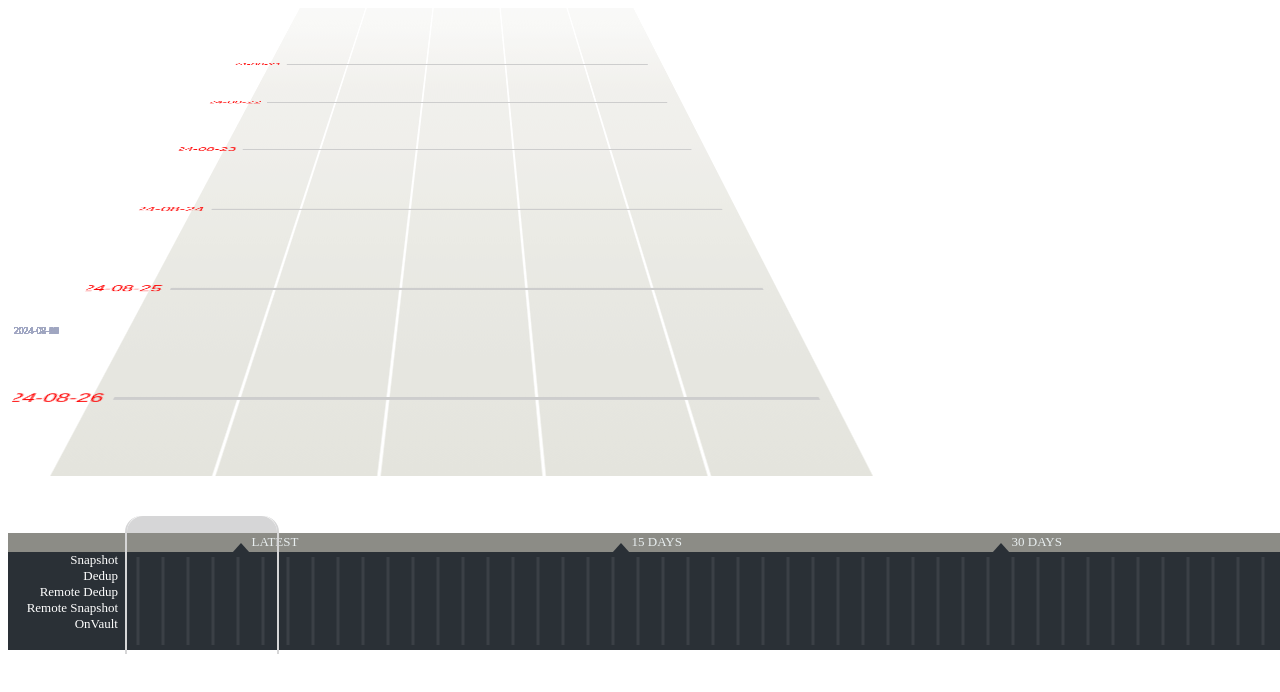
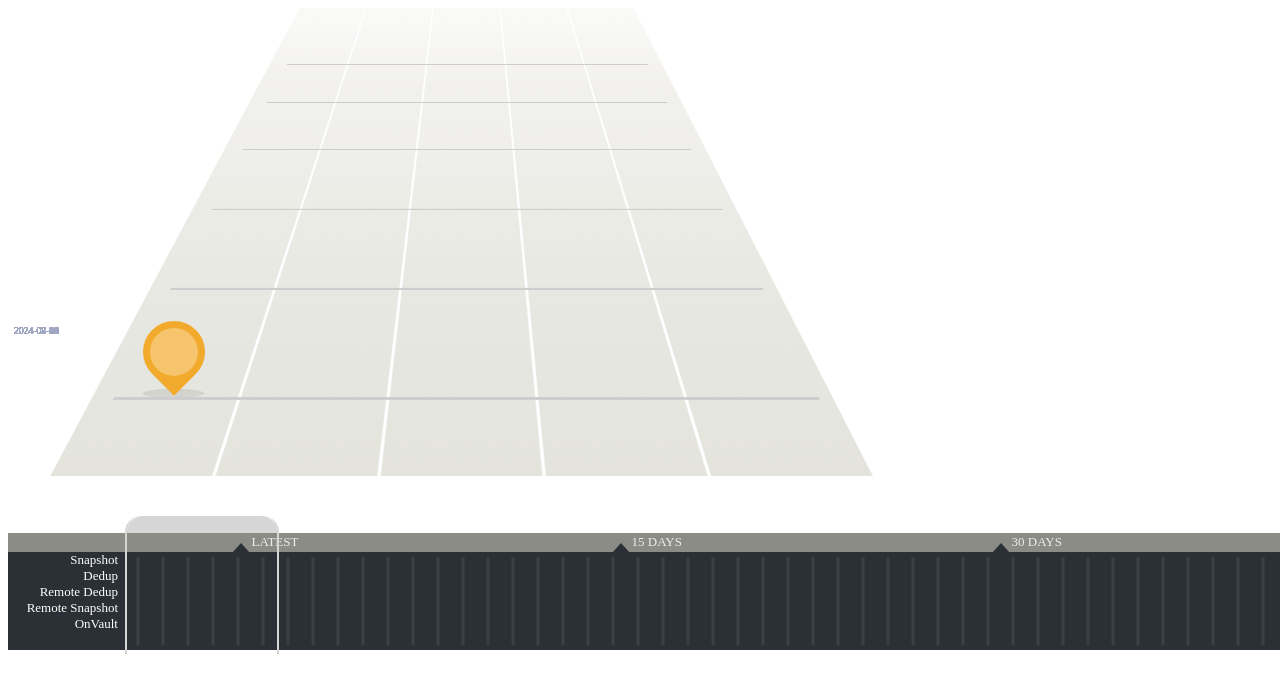
Before and after one commit to AccOlaDe-peng/vite-date-tick, a React (Vite) app: page / in a window 1280 px wide. Shown: the top 692 px of the page. Built offline with nearby package versions, Linux system fonts and the light colour scheme.

Commit message:
fix: 预研初始完成

```diff
--- a/src/App.css
+++ b/src/App.css
@@ -63,6 +63,101 @@
                                 }
                             }
                         }
+                    }
+                }
+            }
+
+            .markers {
+                height: 494px;
+                left: 0;
+                overflow: hidden;
+                top: 0;
+                width: 1055px;
+                .marker-container {
+                    position: absolute;
+                    height: 155px;
+                    width: 155px;
+                    .outer-halo {
+                        border-width: 1px;
+                        background: white;
+                        left: -15%;
+                        top: -15%;
+                        width: 130%;
+                        position: absolute;
+                        display: none;
+                        border-radius: 50%;
+                        border-style: solid;
+                        opacity: 1;
+                        height: 131%;
+                        background-color: transparent;
+                        z-index: 1;
+                    }
+                    .halo {
+                        background: white;
+                        border-radius: 50%;
+                        display: none;
+                        height: 130%;
+                        left: -15%;
+                        opacity: .46;
+                        position: absolute;
+                        top: -15%;
+                        width: 130%;
+                        z-index: 1;
+                    }
+                    .marker{
+                        background: #646464;
+                        border-radius: 50% 50% 50% 0;
+                        bottom: 0;
+                        left: 0;
+                        position: absolute;
+                        right: 0;
+                        top: 0;
+                        z-index: 1;
+                        transform: rotate(-45deg);
+                    }
+                    .marker::after{
+                        background: rgba(255, 255, 255, 0.3);
+                        border: 0;
+                        border-radius: 50%;
+                        bottom: 0;
+                        content: "";
+                        left: 0;
+                        margin: 11%;
+                        position: absolute;
+                        right: 0;
+                        top: 0;
+                        box-sizing: border-box;
+                        line-height: 1
+                    }
+                    .shadow {
+                        background: #2e353f;
+                        border-radius: 50%;
+                        bottom: -25%;
+                        box-shadow: inset 0 2px 0 #252A32;
+                        height: 15%;
+                        opacity: .3;
+                        position: absolute;
+                        width: 100%;
+                        z-index: -2;
+                    }
+                }
+                .marker-container.selected{
+                    .outer-halo {
+                        display: block;
+                    }
+                    .halo{
+                        display: block;
+                    }
+                }
+                .marker-container.snapshot{
+                    .outer-halo {
+                        border-color: #f2aa2d;
+                    }
+                    .halo{
+                        background-color: #f2aa2d;
+                    }
+                    .marker{
+                        background-color: #f2aa2d;
                     }
                 }
             }
--- a/src/App.jsx
+++ b/src/App.jsx
@@ -3,7 +3,7 @@
  * @author: pengrenchang
  * @Date: 2024-08-14 10:30:14
  * @LastEditors: pengrenchang
- * @LastEditTime: 2024-08-28 18:24:17
+ * @LastEditTime: 2024-08-29 15:24:18
  */
 
 import { useEffect, useRef, useState } from 'react';
@@ -15,47 +15,63 @@ import Draggable from 'react-draggable';
 import './App.css'
 
 function App() {
-    const [dateList, setDateList] = useState([]);
+    const [dateList, setDateList] = useState(new Map());
     const [maxTick, setMaxTick] = useState(0);
     const [maxTimeline, setMaxTimeline] = useState(0);
     const [maxTop, setMaxTop] = useState(0);
     const [position, setPosition] = useState({ x: 0, y: 0 });
+    const [selectId, setSelectId] = useState("");
     const svgRef = useRef(null);
     const tickRef = useRef(null);
     const scroll = useScroll(svgRef);
     const dateRef = useRef([]);
-    const numTicks = 50;
+    const numTicks = 50; //时间刻度
+    const containerHeight = 468; // 可视区域高度
+
+    const constantHeight = 1000;
+    const constantLeft = 400;
 
     //驱动比例
     const scale = round(maxTop / maxTimeline, 2);
     // 定义函数
     const  generateDateList = (endDate, days) => {
         // 创建日期数组
-        const dateList = range(days).map(i => {
+        const dateList_ = range(days).map(i => {
             // 使用dayjs往前推日期
             return dayjs(endDate).subtract(i, 'day').format('YYYY-MM-DD')
         }).reverse();
 
-        return dateList.map((date, i)=> ({date, tick: 50 + 180 * i, timeline: 5 + 25 * i}))
+        return dateList_.map((date, i)=> ({date, tick: 50 + 180 * i, timeline: 5 + 25 * i}))
     }
 
     useEffect(() => {
         const dateList_ = generateDateList("2024-08-26", numTicks);
         setMaxTick(dateList_[dateList_.length - 1].tick + 150)
         setMaxTimeline(dateList_[dateList_.length - 1].timeline)
-        setDateList(dateList_);
+        setDateList(prevMap => {
+            const newMap = new Map(prevMap);
+            dateList_.forEach(n => {
+                if (n == "2024-08-25") {
+                    newMap.set(n.date, {...n, startTime: [ dayjs("2024-08-25 12:30:30").unix(), [ dayjs("2024-08-25 08:30:30").unix()]]});
+                } else {
+                    newMap.set(n.date, n);
+                }
+            });
+            return newMap;
+        });
     }, [])
 
-    const callback = useMemoizedFn((entry) => {
-        setDateList(prev => {
-            return prev.map((item, i) => {
-                if (toNumber(entry.target.id) === i) {
-                    return { ...item, entry }
-                };
-                return item
-            })
-        })
-    });
+    // const callback = useMemoizedFn((entry) => {
+    //     setDateList(prevMap => {
+    //         const newMap = new Map(prevMap);
+    //         return newMap.map(([date, value]) => {
+    //             if (toNumber(entry.target.id) === i) {
+    //                 return { ...item, entry }
+    //             };
+    //             return item
+    //         })
+    //     })
+    // });
     const adjustSequenceIncreasingDiff = (arr) =>  {
         const n = arr.length;
         if (n < 2) return arr;
@@ -96,12 +112,16 @@ function App() {
         }
     }
 
+    const handleSelect = (e) => {
+        console.log(e.currentTarget.getAttribute("data-backup-id"))
+    }
+
     // console.log(dateList)
-    const [inViewport, ratio] = useInViewport(dateRef.current, {
-        callback,
-        // threshold: [0, 0.25, 0.5, 0.75, 1],
-        root: svgRef,
-    });
+    // const [inViewport, ratio] = useInViewport(dateRef.current, {
+    //     callback,
+    //     // threshold: [0, 0.25, 0.5, 0.75, 1],
+    //     root: svgRef,
+    // });
 
     const timeHeader = map(range(0, 720 + 15, 15), d => d === 0? "Latest": `${d} Days`);
 
@@ -111,14 +131,8 @@ function App() {
         const slidingDistance = scrollHeight - round(data.x * scale, 0)
         setPosition({ x: data.x, y: 0 });
         setScrollTop(slidingDistance)
-
     }
 
-    // const getTop = (n) => {
-    //     const top = parseInt(scroll?.top);
-    //     console.log(top, (n.tick - top ) % 468)
-    //     return  (n.tick - top ) % 468
-    // }
     useEffect(()=> {
         if(scroll?.top){
             const top = parseInt(scroll.top, 10);
@@ -126,6 +140,68 @@ function App() {
             const slidingDistance = round((maxTop - top) / scale, 0)
             setPosition({ x: slidingDistance, y: 0 })
             //刻度滚动逻辑
+            const tickElements = document.querySelectorAll('.tick');
+            // console.log(tickElements)
+            tickElements.forEach(tick => {
+                const initialTop = tick.id;
+                const date = tick.getAttribute("data");
+                const newTop = initialTop - top;
+                // 获取并打印刻度的滚动位置
+                if (date) {
+                    // console.log(newTop);
+                    // const tickScrollPositionTop = tick.getBoundingClientRect().top - svgRef.current?.getBoundingClientRect().top;
+                    // console.log(tick.getBoundingClientRect().top,svgRef.current?.getBoundingClientRect().top, tickScrollPositionTop)
+                    // 检查刻度标记是否在视口内
+                    if (newTop <= 0) {
+                        const tickScrollPositionTop = 0 - svgRef.current?.getBoundingClientRect().top;
+                        const tickScrollPositionLeft = 220;
+                        setDateList(prevMap => {
+                            const newMap = new Map(prevMap);
+                            newMap.set(date, { ...prevMap.get(date), style: {display: "none", top: tickScrollPositionTop, left: tickScrollPositionLeft} });
+                            return newMap;
+                        })
+                        // console.log(date, tickScrollPositionTop)
+                        // 将刻度标记移动到新的位置
+                        // dateList.map(n => {
+                        //     if (n.date === date) {
+                        //         return {...n, style:{top: }}
+                        //     }
+                        //     return n
+                        // })
+                    } else if (newTop > 0 && newTop < constantHeight) { //不知道1000怎么来的。但是实际感受下来就是1000
+                        const tickScrollPositionTop = tick.getBoundingClientRect().top - svgRef.current?.getBoundingClientRect().top;
+                        const tickScrollPositionLeft = tick.getBoundingClientRect().left / 1.15 + 50;
+
+                        const fontSizeScale = (300 - tickScrollPositionLeft) / 33  + 5;
+                        console.log(fontSizeScale)
+                        setDateList(prevMap => {
+                            const newMap = new Map(prevMap);
+                            newMap.set(date, { ...prevMap.get(date), style: {display: "block", top: tickScrollPositionTop, left: tickScrollPositionLeft, fontSize: fontSizeScale + "px" } });
+                            return newMap;
+                        })
+                        // console.log(date, tickScrollPositionTop);
+                        // dateList.map(n => {
+                        //     if (n.date === date) {
+                        //         return {...n, style:{top: }}
+                        //     }
+                        //     return n
+                        // })
+                        // 将刻度标记移出视口
+                        // tick.style.display = "none";
+                    } else {
+                        const tickScrollPositionTop = containerHeight - svgRef.current?.getBoundingClientRect().top;
+                        const tickScrollPositionLeft = -100;
+                        setDateList(prevMap => {
+                            const newMap = new Map(prevMap);
+                            newMap.set(date, { ...prevMap.get(date), style: {display: "none", top: tickScrollPositionTop, left: tickScrollPositionLeft} });
+                            return newMap;
+                        })
+                    }
+                }
+
+                // tick.style.top = `${newTop}px`; // 更新位置
+
+            });
             // setDateList(prev => {
             //     const arr = prev.filter(n => n.entry?.isIntersecting).map(n => {
             //         return  {label: n.date, num: round(divide(n.tick - top + 220 , 2.7), 0)}
@@ -176,19 +252,31 @@ function App() {
                             <g className="outerg" transform="translate(75,60)"  >
                                 <g className="g-box" fill="none" transform="translate(-100,0)">
                                     <path className="domain" stroke="red" d={`M6,0.5H0.5V${maxTick}H6`}></path>
-                                    {dateList.map((n, index) => (<g key={n.date} className="tick" id={index} transform={`translate(0,${n.tick})`} ref={el => { dateRef.current[index] = el }}>
-                                            <line className="tick-line" stroke="#cdcdcd" strokeWidth="4" x2="575" x1="93"></line>
-                                            <text className="tick-label" fill="red" x="4" dy="0.32em"
-                                            // transform='translateZ(200px) rotateX(-79deg)'
-                                            >{n.date}</text>
-                                        </g>))
-                                    }
+                                    {map([...dateList], ([date, value]) => (<g key={date} className="tick" id={value.tick} transform={`translate(0,${value.tick})`} data={value.date} ref={el => { dateRef.current[date] = el }}>
+                                        <line className="tick-line" stroke="#cdcdcd" strokeWidth="4" x2="575" x1="93"></line>
+                                        <text className="tick-label" fill="" x="4" dy="0.32em"
+                                        >{value.date}</text>
+                                    </g>))}
                                 </g>
                             </g>
                         </svg>
                     </div>
+                    <div className="markers">
+                        {/* {map([...dateList], ([date, value]) => (<div data-date="date" data-backup-id="123" data-backup-name="" className="marker-container selected snapshot" style={{ display: "block", left: "145.57px", top: "233.672px", width: "61.9024px", height: "61.9024px" }} onClick={handleSelect}>
+                            <div className="outer-halo"></div>
+                            <div className="halo"></div>
+                            <div className="marker"></div>
+                            <div className="shadow"></div>
+                        </div>))} */}
+                        <div data-date="" data-backup-id="234" data-backup-name="" className="marker-container snapshot" style={{display: "block", left: "134.57px", top: "312.672px", width: "61.9024px", height: "61.9024px"}} onClick={handleSelect}>
+                            <div className="outer-halo"></div>
+                            <div className="halo"></div>
+                            <div className="marker"></div>
+                            <div className="shadow"></div>
+                        </div>
+                    </div>
                     <div className="dates" ref={tickRef}>
-                        {map(dateList, (n, index) => (<div key={n.date} className={classnames({["date"]: true, ['hidden']: !n.entry?.isIntersecting})} style={n?.style}>{n.date}</div>))}
+                        {map([...dateList], ([date, value]) => (<div key={date} className="date" style={value?.style}>{date}</div>))}
                     </div>
                 </div>
             </div>
@@ -215,7 +303,7 @@ function App() {
                                         <g className="tl" transform="translate(10,0)">
                                             <g className="x axis" fontSize="10" transform="translate(0, 70)" fill="none" fontFamily="sans-serif" textAnchor="middle">
                                                 <path className="domain" stroke="" d="M0.5,-9V0.5H1304V-9" style={{ display: "none" }}></path>
-                                                {dateList.map((n, index) => (<g key={n.date} className="tick" transform={`translate(${n.timeline}, 0)`} >
+                                                {map([...dateList], ([date, value]) => (<g key={date} className="tick" transform={`translate(${value.timeline}, 0)`} >
                                                     <line stroke="#3b4046" strokeWidth="3" y2="-70" y1="18"></line>
                                                     <text fill="red" y="-12" dy="0em"></text>
                                                 </g>))}
```
